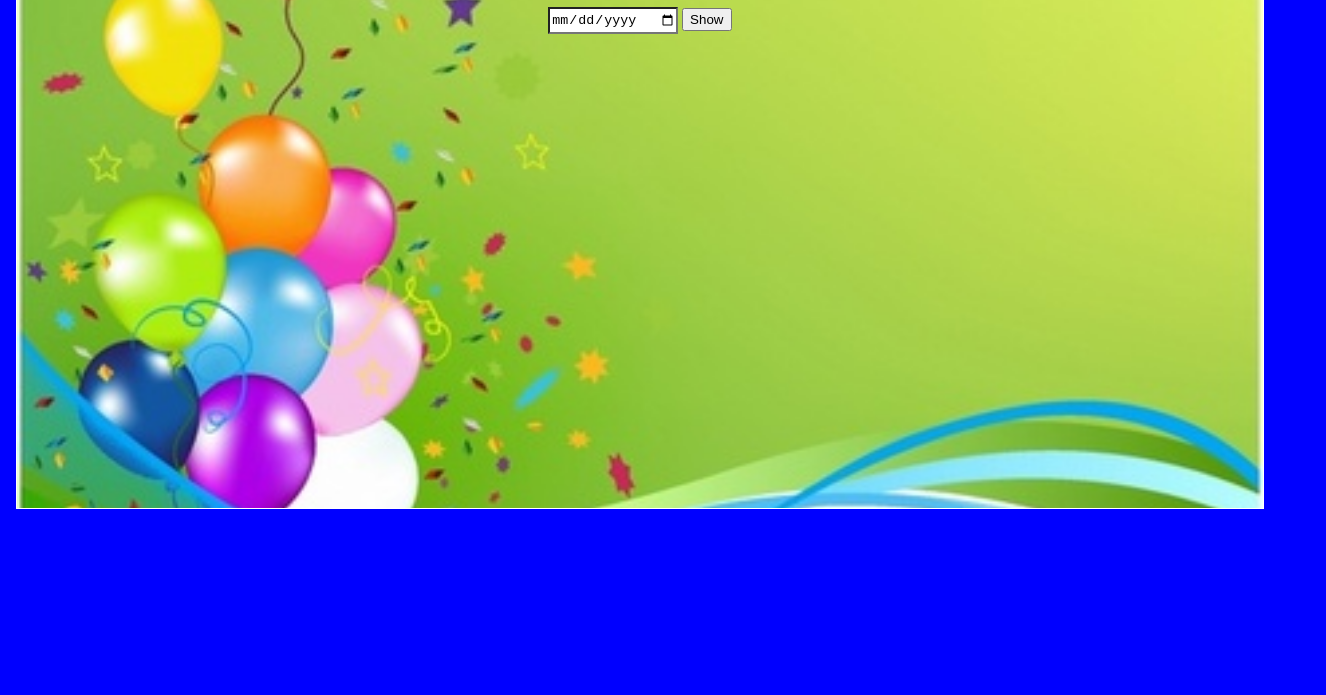
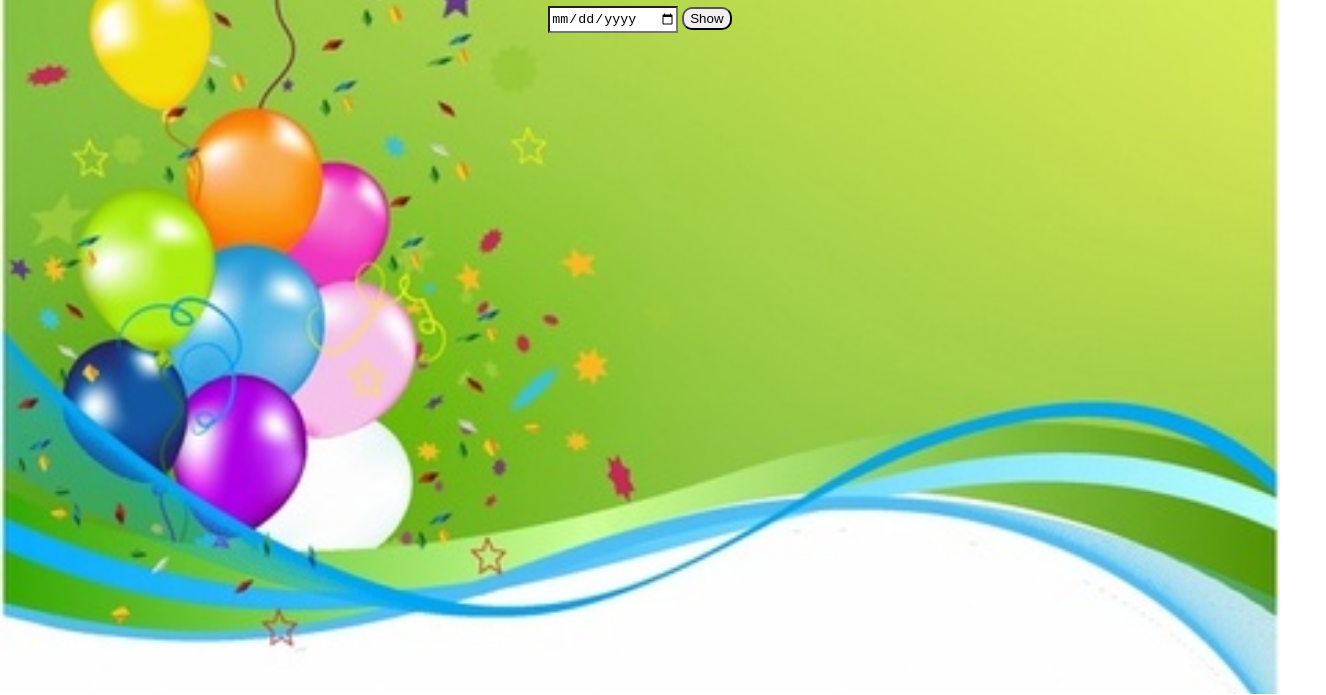
Before and after one commit to 1-Mirage/Palindromic-birthdates, a plain HTML site: page index.html in a window 1280 px wide. Shown: the part 277-972 px from the top of the page, 1326 px wide, since content can reach past the window. Drawn offline with Linux system fonts and the light colour scheme.

Commit message:
Update css file

```diff
--- a/styles.css
+++ b/styles.css
@@ -1,27 +1,30 @@
 
 body {
+ background-image:url("balloon.jpg");
+    background-repeat: no-repeat;
+    background-size: cover;
     margin: 0;
     padding: 1rem;
     box-sizing: border-box;
     height: 100vh;
-    background-color: blue;
-    color: white;
+
+    color: red;
   }
 
-  main {
-    background-image:url("balloon.jpg");
-    background-repeat: no-repeat;
-    background-size: cover;
-    border: 1px solid white;
+  main
+  {
     text-align: center;
     height: 100%;
   }
-  .main-content{
+  .main-content
+  {
     padding-top: 15%;
+    padding-right: 5%;
     height:100%;
     width:100%;
   }
-  #bday-input{
+  #bday-input
+  {
     height:3%;
     width:10%;
     border-radius: 0.5%;;
@@ -30,6 +33,7 @@ body {
   {
     height:3%;
     width:4%;
+    border-radius: 10px;
   }
 
 
```
